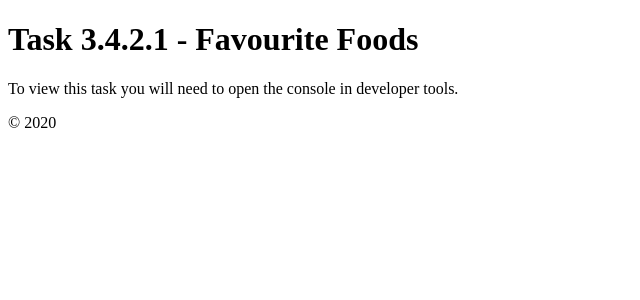
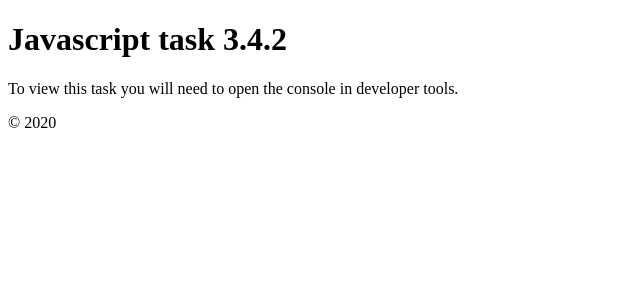
Before and after one commit to Monkey4679/LTU-reboot-Digital-Coding, a Jekyll site: the page module-3/task-3.4.2.1.html, which Jekyll copies as it is, in a window 1280 px wide. Shown: the top 300 px of the page, without its empty margins (0-640 px from the left). Built offline with Jekyll 4.4.1, drawn with Linux system fonts in a browser that asks for light colours; part of the change alters nothing that is shown.

Commit message:
Update task-3.4.2.1.html

```diff
--- a/module-3/task-3.4.2.1.html
+++ b/module-3/task-3.4.2.1.html
@@ -4,11 +4,11 @@
     <meta charset="UTF-8">
     <meta name="viewport" content="width=device-width, initial-scale=1.0">
     <link rel="stylesheet" type="text/css" href="../css/task-3.1.css" />
-    <title>Javascript</title>
+    <title>Document</title>
 </head>
 <body>
     <header>
-        <h1>Task 3.4.2.1 - Favourite Foods</h1>
+        <h1>Javascript task 3.4.2</h1>
     </header>
     <main>
         <p>To view this task you will need to open the console in developer tools.</p>
@@ -18,17 +18,82 @@
     <footer>
         <p>&copy; 2020</p>
     </footer>
+    <script>
 
-<script>
-
-    var arrFavouriteFoods = ['Noodles', 'Pizza', 'Cake', 'Hummus'];
-
-    for(counter = 0; counter < arrFavouriteFoods.length; counter++){
-
-        console.log(arrFavouriteFoods[counter]);
-    }
-
-</script>
-
+        var objRecipe = [
+            {
+                recipeTitle:'beans on toast',
+                servings:1,
+                ingredients:[
+                    'baked beans',
+                    'bread',
+                    'butter',
+                    'black pepper'
+                ],
+                directions:[
+                    'put beans in pan and heat on hob until bubbling',
+                    'place bread in toaster',
+                    'spread butter on toast',
+                    'place beans onto toast',
+                    'put black pepper onto beans'
+                ],
+                details: function(){
+                    console.log(this.recipeTitle);
+                    console.log('serves: '+this.servings);
+                    console.log('ingredients');
+                    for(i=0; i < this.ingredients.length; i++){
+                        ingredient = this.ingredients[i];
+                        console.log(ingredient);
+                    }
+                    console.log('');
+                    console.log('directions');
+                    for(i=0; i < this.directions.length; i++){
+                        direction = this.directions[i];
+                        console.log(direction);
+                    }
+                    console.log('');
+                    console.log('');
+                }
+            },
+            {
+                recipeTitle:'eggs on toast',
+                servings:1,
+                ingredients:[
+                    'eggs',
+                    'bread',
+                    'butter',
+                    'black pepper'
+                ],
+                directions:[
+                    'put eggs in a frying pan and heat on hob for 5 minutes',
+                    'place bread in toaster',
+                    'spread butter on toast',
+                    'place beans onto toast',
+                    'put black pepper onto beans'
+                ],
+                details: function(){
+                    console.log(this.recipeTitle);
+                    console.log('serves: '+this.servings);
+                    console.log('ingredients');
+                    for(i=0; i < this.ingredients.length; i++){
+                        ingredient = this.ingredients[i];
+                        console.log(ingredient);
+                    }
+                    console.log('');
+                    console.log('directions');
+                    for(i=0; i < this.directions.length; i++){
+                        direction = this.directions[i];
+                        console.log(direction);
+                    }
+                    console.log('');
+                    console.log('');
+                }
+            }
+        ];
+        for(counter=0; counter < objRecipe.length; counter++){
+            recipe = objRecipe[counter];
+            recipe.details();
+        }
+    </script>
 </body>
 </html>
```
